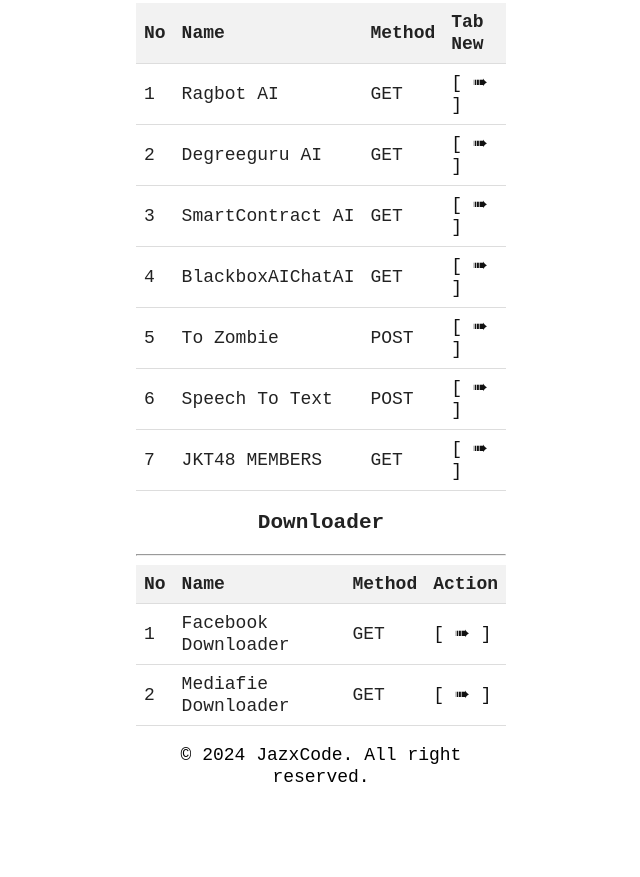
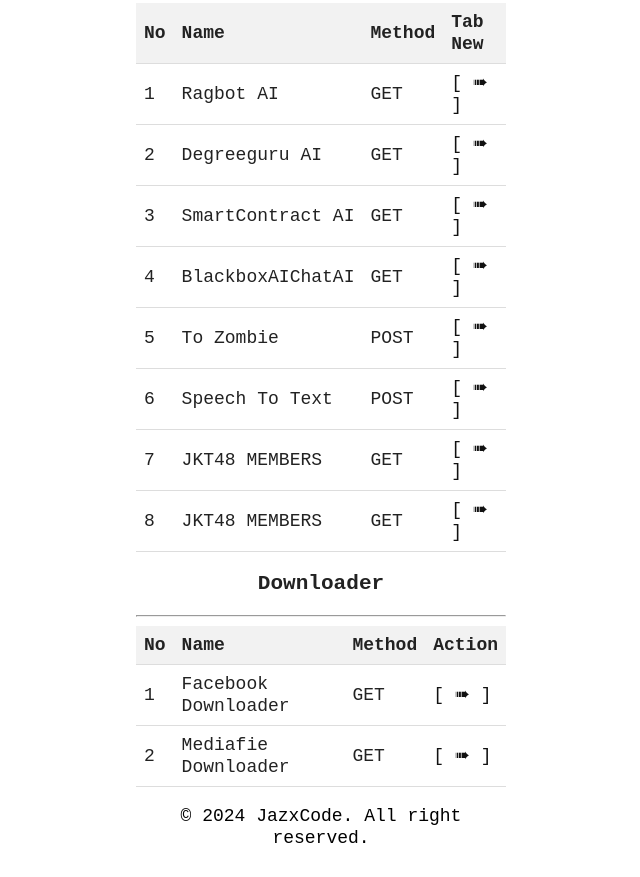
Before and after one commit to Jazxx77/ApiKeys, a website: page index.html in a window 1280 px wide. Shown: the part 440-1317 px from the top of the page, without its empty margins (319-959 px from the left). Before the commit the page ends 1256 px from the top, so only its background shows below. Drawn offline with Linux system fonts and the light colour scheme.

Commit message:
Update index.html

```diff
--- a/index.html
+++ b/index.html
@@ -340,6 +340,12 @@
 Sukma">[ ➠ ]</a></td>
             </tr>
             <tr>
+            <td>8</td>
+                <td>JKT48 MEMBERS</td>
+                <td>GET</td>
+                <td><a href="/api/jkt48/calendar">[ ➠ ]</a></td>
+            </tr>
+            <tr>
         </table>
         <h3>Downloader</h3>
         <table>
```
